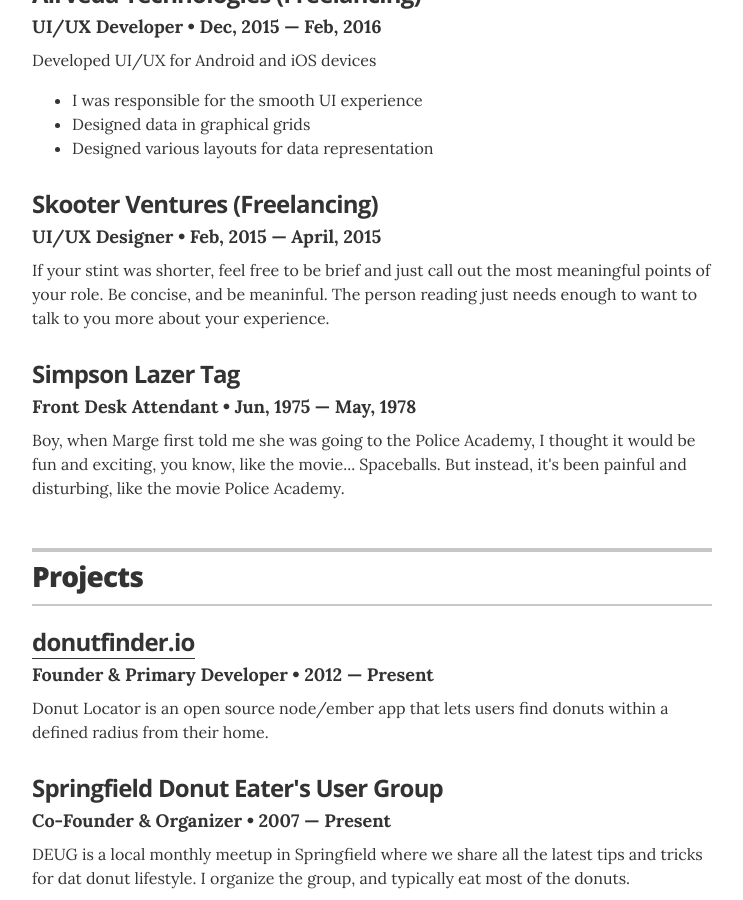
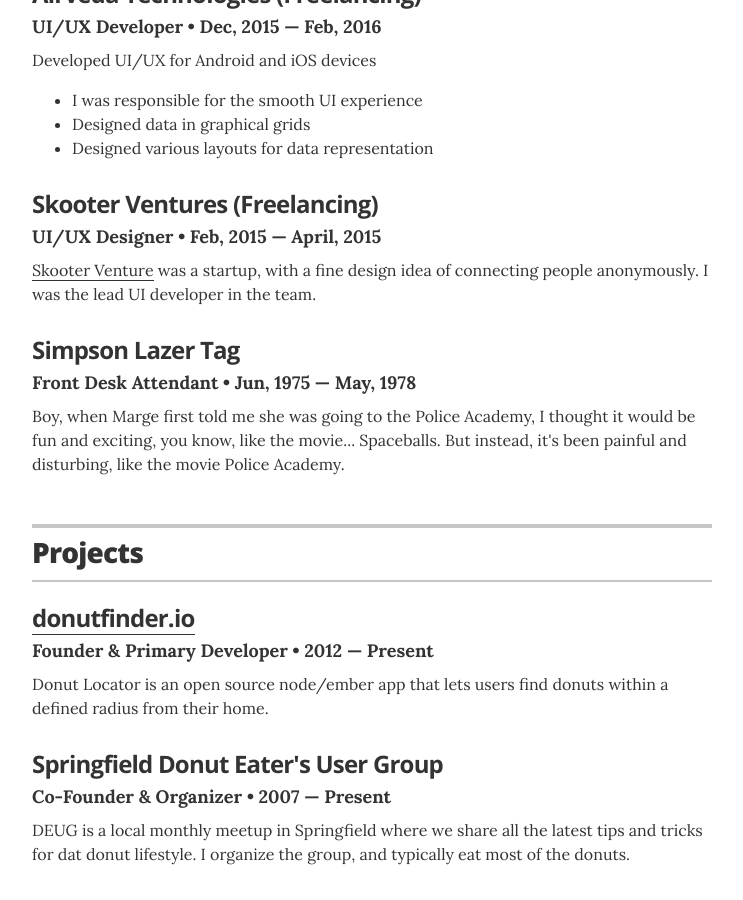
Before and after one commit to ja1sh/jaisharmafps.github.io, a Jekyll site: the page built from index.html, in a window 1280 px wide and 900 px high, scrolled down 903 px. Shown: the whole window, without its empty margins (268-1011 px from the left). Built offline with Jekyll 4.4.1, drawn with Linux system fonts in a browser that asks for light colours.

Commit message:
details update x1.4

```diff
--- a/_layouts/resume.html
+++ b/_layouts/resume.html
@@ -86,7 +86,7 @@
         <div class="resume-item" itemscope itemprop="worksFor" itemtype="http://schema.org/Organization">
           <h3 class="resume-item-title" itemprop="name">Skooter Ventures (Freelancing)</h3>
           <h4 class="resume-item-details" itemprop="description">UI/UX Designer &bull; Feb, 2015 &mdash; April, 2015</h4>
-          <p class="resume-item-copy">If your stint was shorter, feel free to be brief and just call out the most meaningful points of your role. Be concise, and be meaninful. The person reading just needs enough to want to talk to you more about your experience.</p>
+          <p class="resume-item-copy"><a href="https://play.google.com/store/apps/details?id=com.skooterapp&hl=en">Skooter Venture</a> was a startup, with a fine design idea of connecting people anonymously. I was the lead UI developer in the team.</p>
 
         </div><!-- end of resume-item -->
 
```
